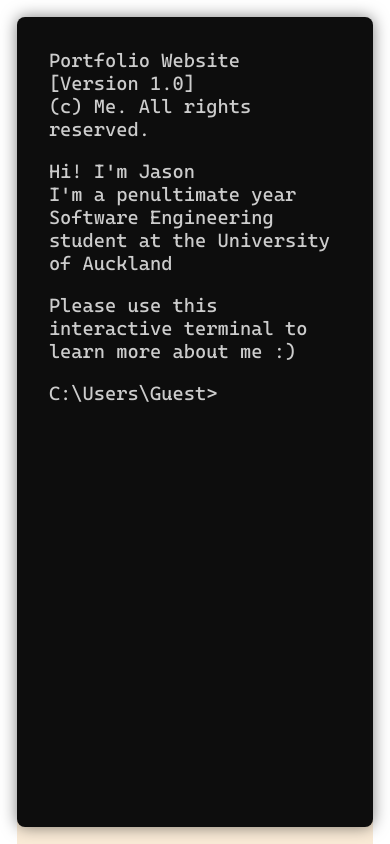
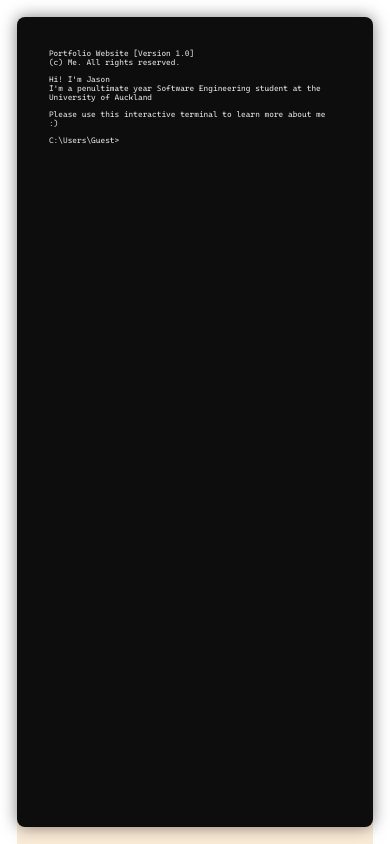
Before and after one commit to jxav22/Portfolio, a Next.js app: page / in a window 390 px wide. Shown: the top 844 px of the page. Built offline with nearby package versions, Linux system fonts and the light colour scheme.

Commit message:
prevented fonts breaking on mobile

```diff
--- a/src/components/Output/Output.module.css
+++ b/src/components/Output/Output.module.css
@@ -12,10 +12,3 @@
   height: auto;
   white-space: pre-wrap;
 }
-
-
-@media (max-width: 600px) {
-  .log {
-    white-space: pre-line;
-  }
-}
--- a/src/components/Terminal/Terminal.module.css
+++ b/src/components/Terminal/Terminal.module.css
@@ -38,3 +38,28 @@
 .terminal::-webkit-scrollbar-track {
   background-color: hsl(0, 0%, 0%);
 }
+
+
+@media (max-width: 600px) {
+  .terminal {
+    font-size: 1rem;
+  }
+}
+
+@media (max-width: 550px) {
+  .terminal {
+    font-size: 0.7rem;
+  }
+}
+
+@media (max-width: 450px) {
+  .terminal {
+    font-size: 0.5rem;
+  }
+}
+
+@media (max-width: 350px) {
+  .terminal {
+    font-size: 0.3rem;
+  }
+}
```
